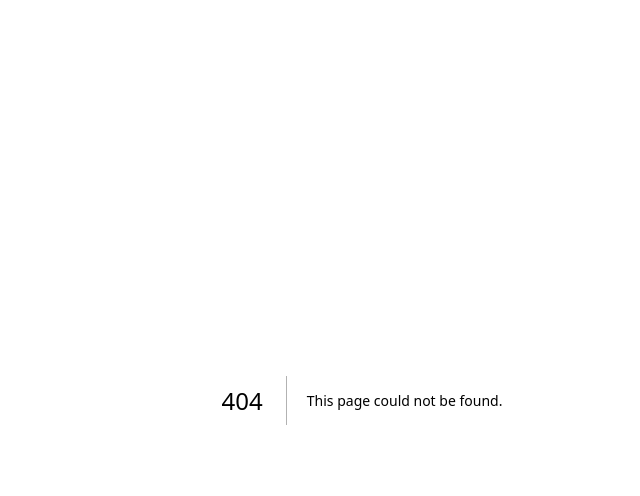
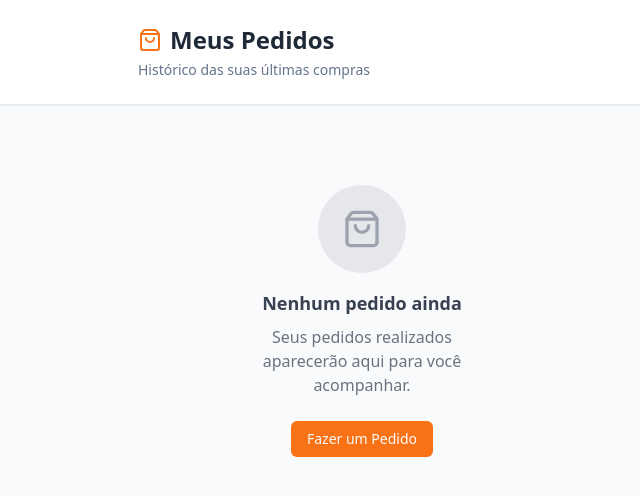
Before and after one commit to ArthurRodrigomarques/oxyfood_frontend, a Next.js app in the folder oxyfood-frontend/: page /my-orders in a window 1280 px wide. Before the commit this address had no page. Shown: the top 496 px of the page, without its empty margins (278-918 px from the left). Built offline with nearby package versions, Linux system fonts and the light colour scheme.

Commit message:
Add order history feature and UI
Introduces a persistent order history store using Zustand, updates the checkout flow to save completed orders, and adds a new 'My Orders' page to display the user's order history.

```diff
--- /dev/null
+++ b/oxyfood-frontend/app/my-orders/page.tsx
@@ -0,0 +1,86 @@
+"use client";
+
+import { useOrderHistoryStore } from "@/store/order-history-store";
+import { formatCurrency } from "@/lib/utils";
+import { format } from "date-fns";
+import { ptBR } from "date-fns/locale";
+import Link from "next/link";
+import { ArrowRight, ShoppingBag, Clock } from "lucide-react";
+import { Button } from "@/components/ui/button";
+import { Card, CardContent } from "@/components/ui/card";
+
+export default function MyOrdersPage() {
+  const { orders } = useOrderHistoryStore();
+
+  return (
+    <div className="min-h-screen bg-gray-50 pb-20">
+      <div className="bg-white border-b py-6 px-4 shadow-sm">
+        <div className="container max-w-lg mx-auto">
+          <h1 className="text-2xl font-bold text-gray-800 flex items-center gap-2">
+            <ShoppingBag className="h-6 w-6 text-orange-500" />
+            Meus Pedidos
+          </h1>
+          <p className="text-sm text-muted-foreground mt-1">
+            Histórico das suas últimas compras
+          </p>
+        </div>
+      </div>
+
+      <div className="container max-w-lg mx-auto p-4 space-y-4">
+        {orders.length === 0 ? (
+          <div className="text-center py-16 flex flex-col items-center">
+            <div className="bg-gray-200 p-6 rounded-full mb-4">
+              <ShoppingBag className="h-10 w-10 text-gray-400" />
+            </div>
+            <h3 className="text-lg font-bold text-gray-700">
+              Nenhum pedido ainda
+            </h3>
+            <p className="text-gray-500 max-w-[250px] mt-2 mb-6">
+              Seus pedidos realizados aparecerão aqui para você acompanhar.
+            </p>
+            <Button asChild>
+              <Link href="/">Fazer um Pedido</Link>
+            </Button>
+          </div>
+        ) : (
+          orders.map((order) => (
+            <Card
+              key={order.id}
+              className="overflow-hidden hover:shadow-md transition-shadow"
+            >
+              <CardContent className="p-0">
+                <Link
+                  href={`/orders/${order.id}`}
+                  className="flex items-center p-4"
+                >
+                  <div className="h-12 w-12 bg-orange-100 rounded-full flex items-center justify-center shrink-0 mr-4">
+                    <ShoppingBag className="h-6 w-6 text-orange-600" />
+                  </div>
+                  <div className="flex-1 min-w-0">
+                    <h3 className="font-bold text-gray-900 truncate">
+                      {order.restaurantName}
+                    </h3>
+                    <div className="flex items-center text-xs text-gray-500 mt-1">
+                      <Clock className="h-3 w-3 mr-1" />
+                      {format(new Date(order.date), "dd/MM 'às' HH:mm", {
+                        locale: ptBR,
+                      })}
+                    </div>
+                  </div>
+                  <div className="text-right">
+                    <div className="font-bold text-gray-900">
+                      {formatCurrency(order.total)}
+                    </div>
+                    <div className="text-xs text-orange-600 font-medium flex items-center justify-end mt-1">
+                      Ver detalhes <ArrowRight className="h-3 w-3 ml-1" />
+                    </div>
+                  </div>
+                </Link>
+              </CardContent>
+            </Card>
+          ))
+        )}
+      </div>
+    </div>
+  );
+}
--- a/oxyfood-frontend/components/checkout-sheet.tsx
+++ b/oxyfood-frontend/components/checkout-sheet.tsx
@@ -2,6 +2,7 @@
 
 import { useState } from "react";
 import { useCartStore } from "@/store/cart-store";
+import { useOrderHistoryStore } from "@/store/order-history-store";
 import { useForm, useWatch } from "react-hook-form";
 import { zodResolver } from "@hookform/resolvers/zod";
 import { z } from "zod";
@@ -100,6 +101,7 @@ export function CheckoutSheet({ restaurant }: CheckoutSheetProps) {
   const [step, setStep] = useState<"cart" | "details">("cart");
 
   const { items, removeItem, clearCart } = useCartStore();
+  const { addOrder } = useOrderHistoryStore(); // Hook do histórico
 
   const cartTotal = items.reduce((acc, item) => acc + item.totalPrice, 0);
   const deliveryFee = Number(restaurant.deliveryFee || 0);
@@ -152,6 +154,13 @@ export function CheckoutSheet({ restaurant }: CheckoutSheetProps) {
       );
 
       const createdOrder = response.data.order || response.data;
+
+      addOrder({
+        id: createdOrder.id,
+        restaurantName: restaurant.name,
+        total: finalTotal,
+        date: new Date().toISOString(),
+      });
 
       clearCart();
       setIsOpen(false);
--- /dev/null
+++ b/oxyfood-frontend/store/order-history-store.ts
@@ -0,0 +1,30 @@
+import { create } from "zustand";
+import { persist } from "zustand/middleware";
+
+interface StoredOrder {
+  id: string;
+  restaurantName: string;
+  total: number;
+  date: string;
+}
+
+interface OrderHistoryState {
+  orders: StoredOrder[];
+  addOrder: (order: StoredOrder) => void;
+}
+
+export const useOrderHistoryStore = create<OrderHistoryState>()(
+  persist(
+    (set) => ({
+      orders: [],
+      addOrder: (order) =>
+        set((state) => {
+          const filtered = state.orders.filter((o) => o.id !== order.id);
+          return { orders: [order, ...filtered] };
+        }),
+    }),
+    {
+      name: "oxyfood-orders",
+    }
+  )
+);
```
